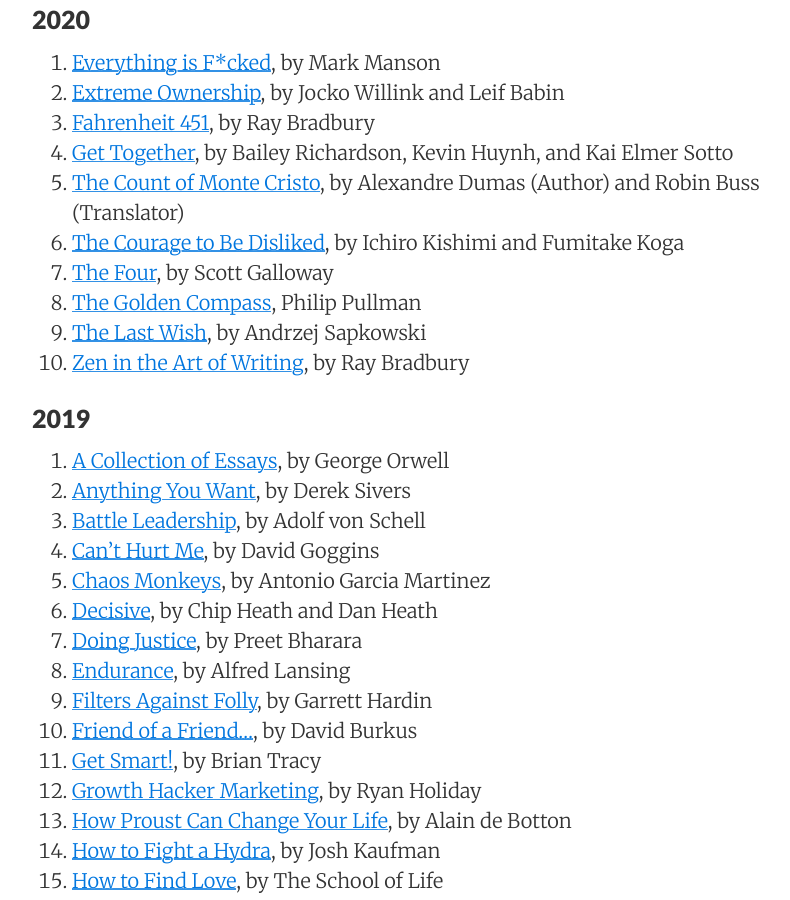
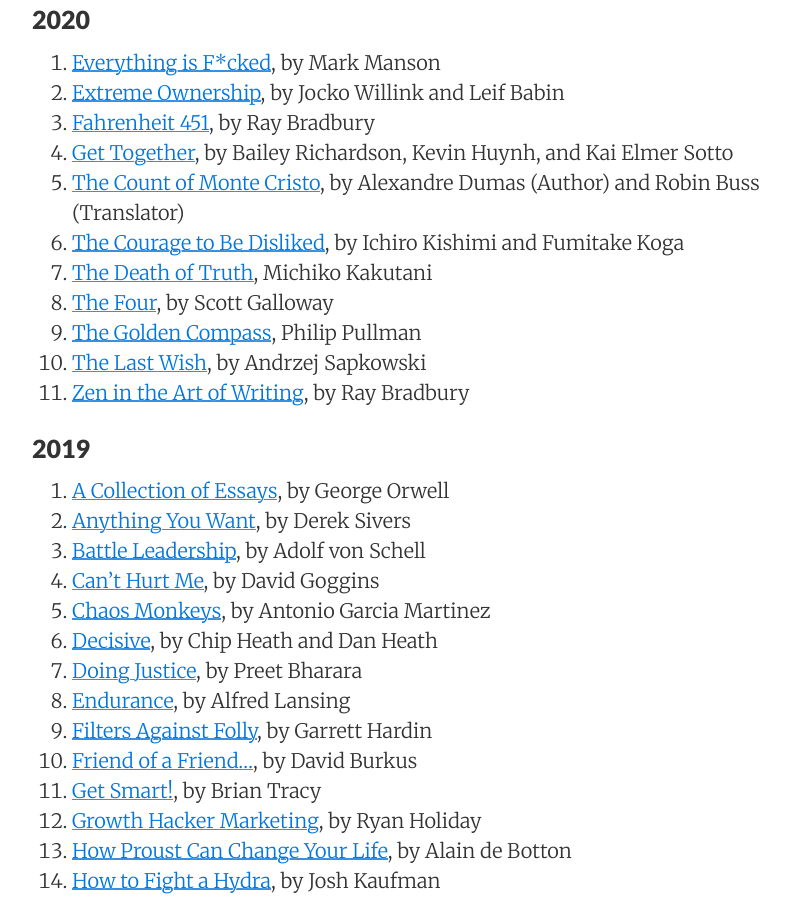
Before and after one commit to sewardlee337/sewardlee337.github.io, a Jekyll site: the page built from readinglist.md, in a window 1280 px wide and 900 px high, scrolled down 560 px. Shown: the whole window, without its empty margins (188-978 px from the left). Built offline with Jekyll 4.4.1, drawn with Linux system fonts in a browser that asks for light colours; nearby versions of some CDN libraries.

Commit message:
Update reading list

```diff
--- a/readinglist.md
+++ b/readinglist.md
@@ -26,6 +26,7 @@ _"My alma mater was books, a good library... I could spend the rest of my life r
 1. [Get Together](https://amzn.to/3ametPO), by Bailey Richardson, Kevin Huynh, and Kai Elmer Sotto
 1. [The Count of Monte Cristo](https://amzn.to/2uXBdFS), by Alexandre Dumas (Author) and Robin Buss (Translator)
 1. [The Courage to Be Disliked](https://amzn.to/38cNMLu), by Ichiro Kishimi and Fumitake Koga
+1. [The Death of Truth](https://amzn.to/3alON5J), Michiko Kakutani
 1. [The Four](https://amzn.to/2MHiVii), by Scott Galloway
 1. [The Golden Compass](https://amzn.to/2wTKMqk), Philip Pullman
 1. [The Last Wish](https://amzn.to/2QBo39P), by Andrzej Sapkowski
```
